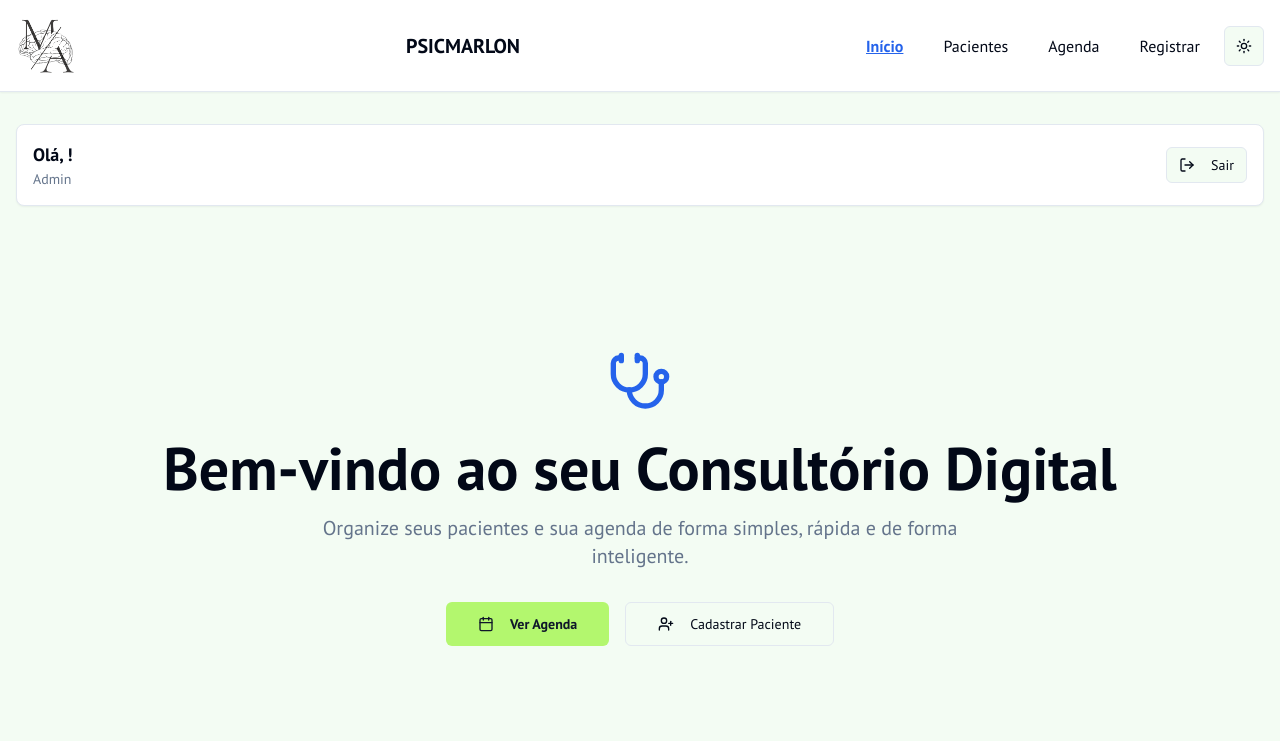
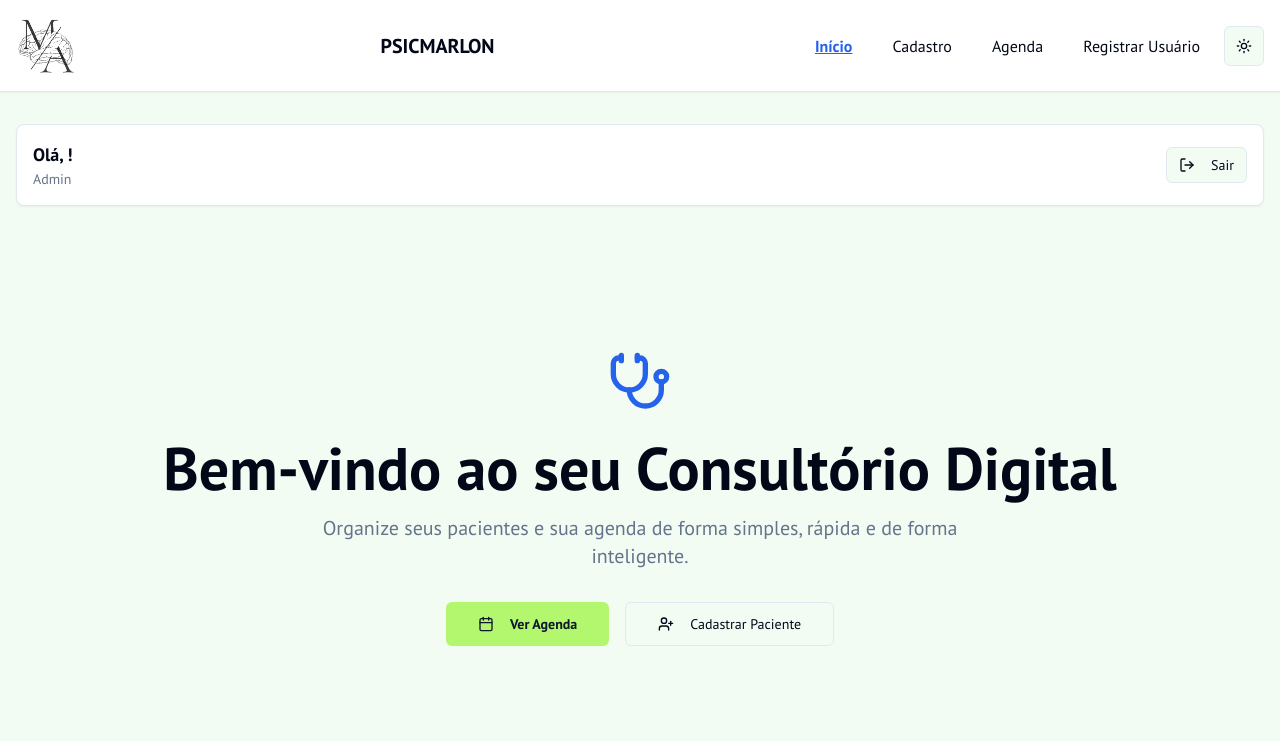
Before and after one commit to MARX210/psicmarlon, a Next.js app: page / in a window 1280 px wide. Shown: the top 741 px of the page. Built offline with nearby package versions, Linux system fonts and the light colour scheme; sample sign-in values are in the browser's storage.

Commit message:
por que o nome mudou de cadastro para pacientes?

```diff
--- a/src/components/Header.tsx
+++ b/src/components/Header.tsx
@@ -15,7 +15,7 @@ import {
   SheetTrigger,
   SheetClose,
 } from "@/components/ui/sheet";
-import { Menu, UserPlus } from "lucide-react";
+import { Menu } from "lucide-react";
 import { useTheme } from "next-themes";
 import { useState, useEffect } from "react";
 
@@ -31,27 +31,38 @@ export function Header() {
   const { theme } = useTheme();
   const [logoSrc, setLogoSrc] = useState("/images/logobranca.png"); // Padrão para SSR
   const [user, setUser] = useState<User | null>(null);
+  const [isClient, setIsClient] = useState(false);
 
   useEffect(() => {
+    setIsClient(true);
     // Define a logo com base no tema do lado do cliente para evitar erro de hidratação
     setLogoSrc(theme === "dark" ? "/images/logopreta.png" : "/images/logobranca.png");
 
     // Pega os dados do usuário do localStorage
     const userData = localStorage.getItem('user');
     if (userData) {
-      setUser(JSON.parse(userData));
+      try {
+        setUser(JSON.parse(userData));
+      } catch (error) {
+        console.error("Failed to parse user data from localStorage", error);
+      }
     }
   }, [theme]);
 
 
   const navLinks = [
     { href: "/", label: "Início" },
-    { href: "/cadastro", label: "Pacientes" },
+    { href: "/cadastro", label: "Cadastro" },
     { href: "/agenda", label: "Agenda" },
   ];
 
-  if (user?.role === 'admin') {
-    navLinks.push({ href: "/register", label: "Registrar" });
+  if (isClient && user?.role === 'admin') {
+    navLinks.push({ href: "/register", label: "Registrar Usuário" });
+  }
+
+  // Não renderiza o header na página de login
+  if (pathname === '/login') {
+    return null;
   }
 
   return (
```
